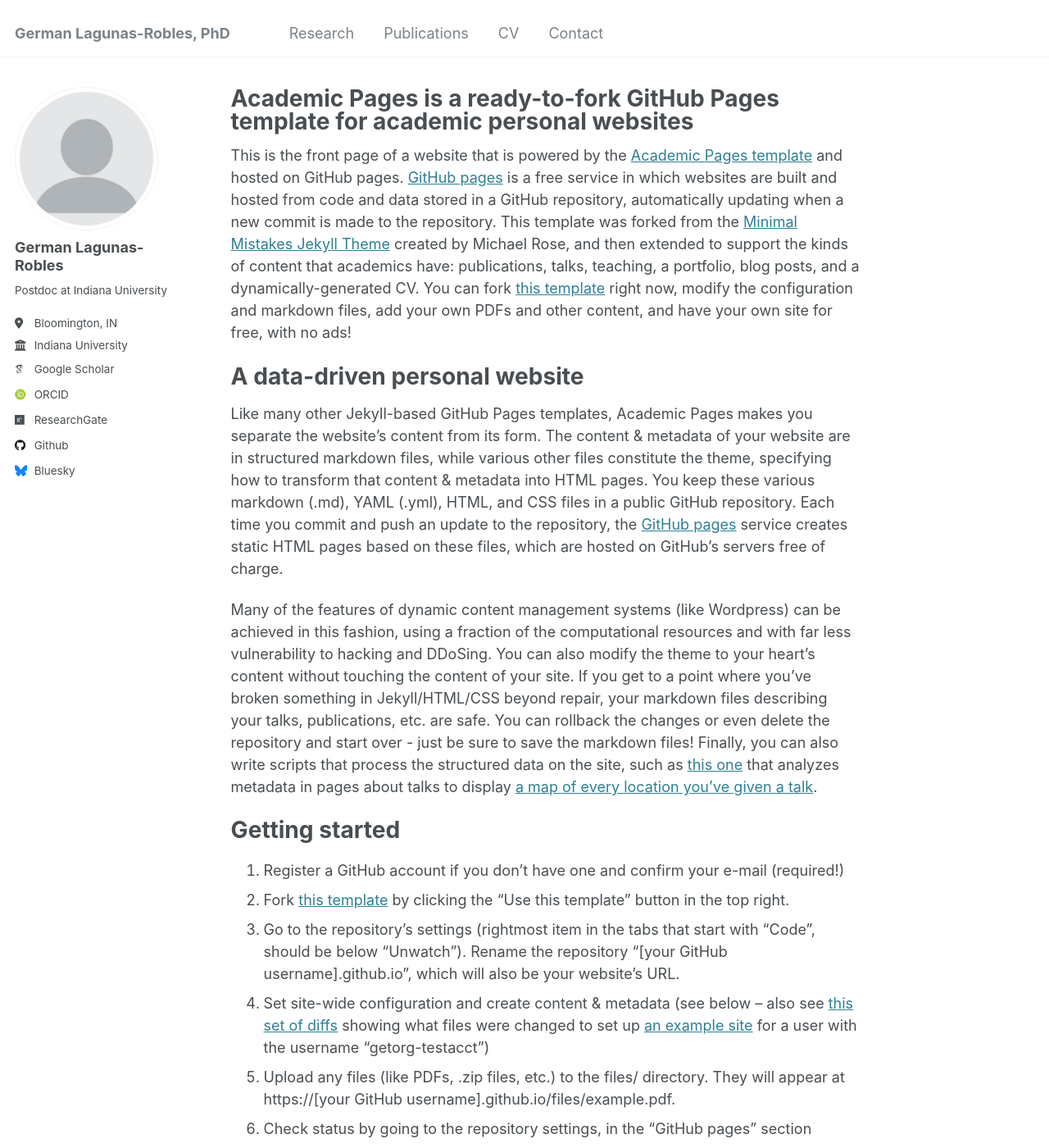
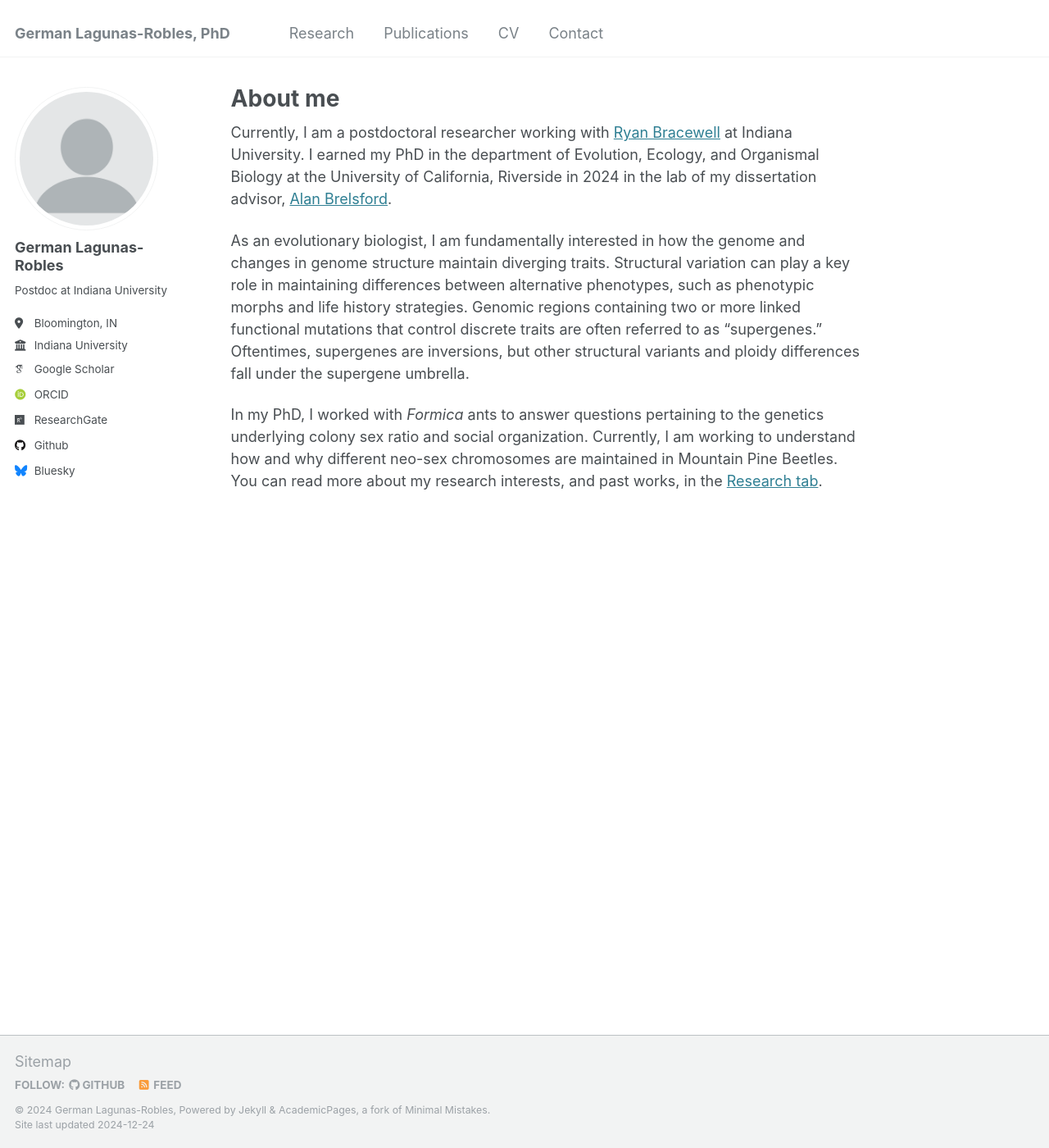
Before and after one commit to GLagunas-Robles/GLagunas-Robles.github.io, a Jekyll site: the page built from _pages/about.md, in a window 1280 px wide and 1400 px high. Shown: the whole window at 82% size. Built offline with Jekyll 4.4.1, drawn with Linux system fonts in a browser that asks for light colours; some web fonts are replaced; some of the changed text lies outside the part shown.

Commit message:
Update about.md

```diff
--- a/_pages/about.md
+++ b/_pages/about.md
@@ -1,49 +1,13 @@
 ---
 permalink: /
-title: "Academic Pages is a ready-to-fork GitHub Pages template for academic personal websites"
+title: "About me"
 author_profile: true
 redirect_from:
   - /about/
   - /about.html
 ---
+Currently, I am a postdoctoral researcher working with <a href="https://www.ryanbracewell.com/people.html" target="_blank" rel="noopener noreferrer">Ryan Bracewell</a> at Indiana University. I earned my PhD in the department of Evolution, Ecology, and Organismal Biology at the University of California, Riverside in 2024 in the lab of my dissertation advisor, <a href="https://profiles.ucr.edu/app/home/profile/alanbe" target="_blank" rel="noopener noreferrer">Alan Brelsford</a>.
 
-This is the front page of a website that is powered by the [Academic Pages template](https://github.com/academicpages/academicpages.github.io) and hosted on GitHub pages. [GitHub pages](https://pages.github.com) is a free service in which websites are built and hosted from code and data stored in a GitHub repository, automatically updating when a new commit is made to the repository. This template was forked from the [Minimal Mistakes Jekyll Theme](https://mmistakes.github.io/minimal-mistakes/) created by Michael Rose, and then extended to support the kinds of content that academics have: publications, talks, teaching, a portfolio, blog posts, and a dynamically-generated CV. You can fork [this template](https://github.com/academicpages/academicpages.github.io) right now, modify the configuration and markdown files, add your own PDFs and other content, and have your own site for free, with no ads!
+As an evolutionary biologist, I am fundamentally interested in how the genome and changes in genome structure maintain diverging traits. Structural variation can play a key role in maintaining differences between alternative phenotypes, such as phenotypic morphs and life history strategies. Genomic regions containing two or more linked functional mutations that control discrete traits are often referred to as "supergenes." Oftentimes, supergenes are inversions, but other structural variants and ploidy differences fall under the supergene umbrella.
 
-A data-driven personal website
-======
-Like many other Jekyll-based GitHub Pages templates, Academic Pages makes you separate the website's content from its form. The content & metadata of your website are in structured markdown files, while various other files constitute the theme, specifying how to transform that content & metadata into HTML pages. You keep these various markdown (.md), YAML (.yml), HTML, and CSS files in a public GitHub repository. Each time you commit and push an update to the repository, the [GitHub pages](https://pages.github.com/) service creates static HTML pages based on these files, which are hosted on GitHub's servers free of charge.
-
-Many of the features of dynamic content management systems (like Wordpress) can be achieved in this fashion, using a fraction of the computational resources and with far less vulnerability to hacking and DDoSing. You can also modify the theme to your heart's content without touching the content of your site. If you get to a point where you've broken something in Jekyll/HTML/CSS beyond repair, your markdown files describing your talks, publications, etc. are safe. You can rollback the changes or even delete the repository and start over - just be sure to save the markdown files! Finally, you can also write scripts that process the structured data on the site, such as [this one](https://github.com/academicpages/academicpages.github.io/blob/master/talkmap.ipynb) that analyzes metadata in pages about talks to display [a map of every location you've given a talk](https://academicpages.github.io/talkmap.html).
-
-Getting started
-======
-1. Register a GitHub account if you don't have one and confirm your e-mail (required!)
-1. Fork [this template](https://github.com/academicpages/academicpages.github.io) by clicking the "Use this template" button in the top right.
-1. Go to the repository's settings (rightmost item in the tabs that start with "Code", should be below "Unwatch"). Rename the repository "[your GitHub username].github.io", which will also be your website's URL.
-1. Set site-wide configuration and create content & metadata (see below -- also see [this set of diffs](http://archive.is/3TPas) showing what files were changed to set up [an example site](https://getorg-testacct.github.io) for a user with the username "getorg-testacct")
-1. Upload any files (like PDFs, .zip files, etc.) to the files/ directory. They will appear at https://[your GitHub username].github.io/files/example.pdf.
-1. Check status by going to the repository settings, in the "GitHub pages" section
-
-Site-wide configuration
-------
-The main configuration file for the site is in the base directory in [_config.yml](https://github.com/academicpages/academicpages.github.io/blob/master/_config.yml), which defines the content in the sidebars and other site-wide features. You will need to replace the default variables with ones about yourself and your site's github repository. The configuration file for the top menu is in [_data/navigation.yml](https://github.com/academicpages/academicpages.github.io/blob/master/_data/navigation.yml). For example, if you don't have a portfolio or blog posts, you can remove those items from that navigation.yml file to remove them from the header.
-
-Create content & metadata
-------
-For site content, there is one markdown file for each type of content, which are stored in directories like _publications, _talks, _posts, _teaching, or _pages. For example, each talk is a markdown file in the [_talks directory](https://github.com/academicpages/academicpages.github.io/tree/master/_talks). At the top of each markdown file is structured data in YAML about the talk, which the theme will parse to do lots of cool stuff. The same structured data about a talk is used to generate the list of talks on the [Talks page](https://academicpages.github.io/talks), each [individual page](https://academicpages.github.io/talks/2012-03-01-talk-1) for specific talks, the talks section for the [CV page](https://academicpages.github.io/cv), and the [map of places you've given a talk](https://academicpages.github.io/talkmap.html) (if you run this [python file](https://github.com/academicpages/academicpages.github.io/blob/master/talkmap.py) or [Jupyter notebook](https://github.com/academicpages/academicpages.github.io/blob/master/talkmap.ipynb), which creates the HTML for the map based on the contents of the _talks directory).
-
-**Markdown generator**
-
-The repository includes [a set of Jupyter notebooks](https://github.com/academicpages/academicpages.github.io/tree/master/markdown_generator
-) that converts a CSV containing structured data about talks or presentations into individual markdown files that will be properly formatted for the Academic Pages template. The sample CSVs in that directory are the ones I used to create my own personal website at stuartgeiger.com. My usual workflow is that I keep a spreadsheet of my publications and talks, then run the code in these notebooks to generate the markdown files, then commit and push them to the GitHub repository.
-
-How to edit your site's GitHub repository
-------
-Many people use a git client to create files on their local computer and then push them to GitHub's servers. If you are not familiar with git, you can directly edit these configuration and markdown files directly in the github.com interface. Navigate to a file (like [this one](https://github.com/academicpages/academicpages.github.io/blob/master/_talks/2012-03-01-talk-1.md) and click the pencil icon in the top right of the content preview (to the right of the "Raw | Blame | History" buttons). You can delete a file by clicking the trashcan icon to the right of the pencil icon. You can also create new files or upload files by navigating to a directory and clicking the "Create new file" or "Upload files" buttons.
-
-Example: editing a markdown file for a talk
-![Editing a markdown file for a talk](/images/editing-talk.png)
-
-For more info
-------
-More info about configuring Academic Pages can be found in [the guide](https://academicpages.github.io/markdown/), the [growing wiki](https://github.com/academicpages/academicpages.github.io/wiki), and you can always [ask a question on GitHub](https://github.com/academicpages/academicpages.github.io/discussions). The [guides for the Minimal Mistakes theme](https://mmistakes.github.io/minimal-mistakes/docs/configuration/) (which this theme was forked from) might also be helpful.
+In my PhD, I worked with _Formica_ ants to answer questions pertaining to the genetics underlying colony sex ratio and social organization. Currently, I am working to understand how and why different neo-sex chromosomes are maintained in Mountain Pine Beetles. You can read more about my research interests, and past works, in the <a href="https://glagunas-robles.github.io/research/" target="_blank" rel="noopener noreferrer"> Research tab</a>.
```
